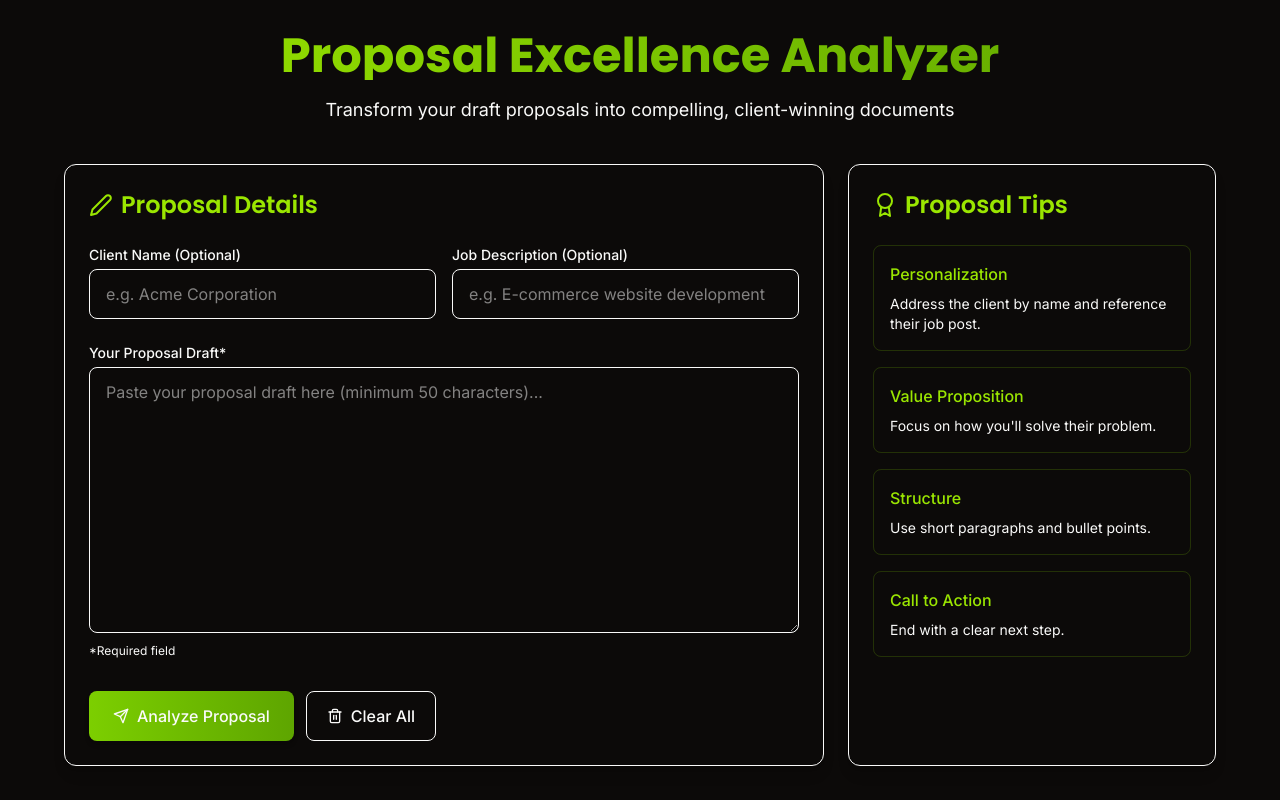
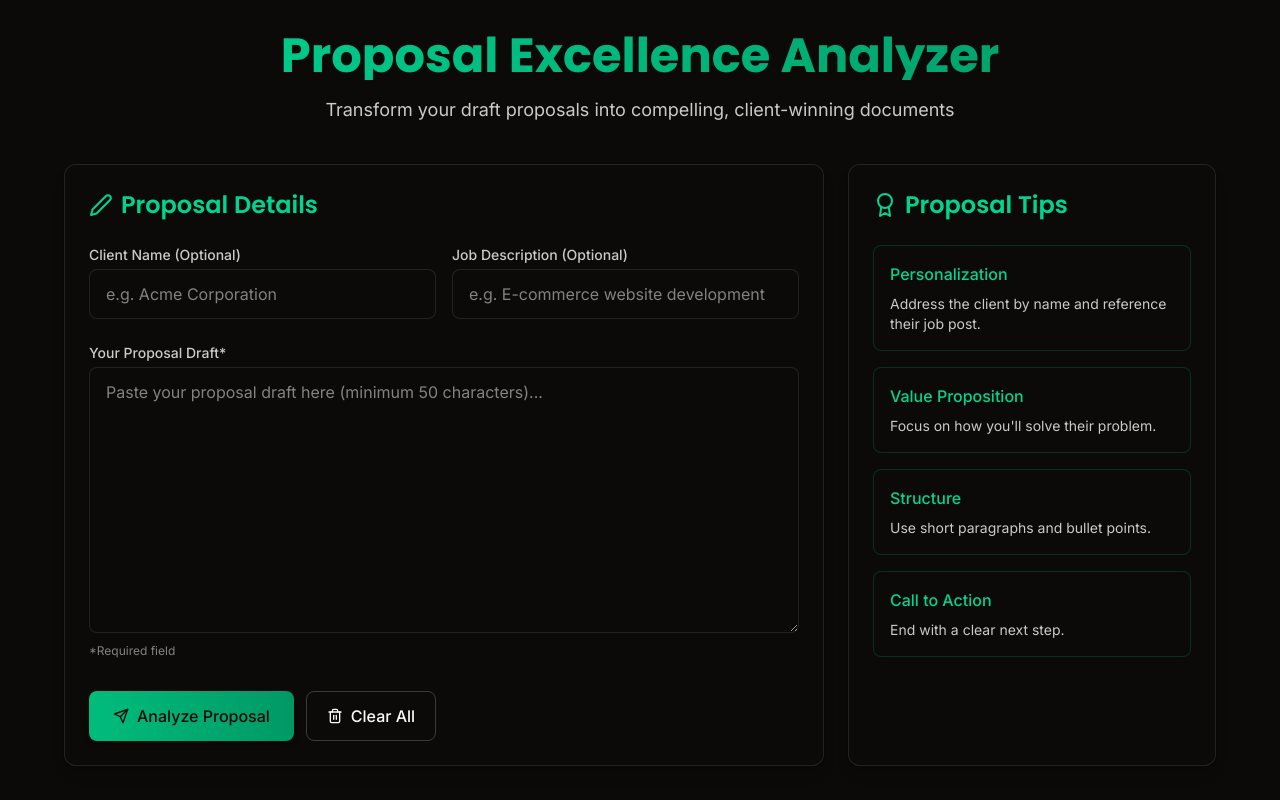
Before and after one commit to GhulamMuhammad-dev/proposalAnalyzerTools, a Next.js app: page /analyze in a window 1280 px wide. Built offline with nearby package versions, Linux system fonts and the light colour scheme.

Commit message:
change color theme of product

```diff
--- a/components/ProposalAnalyzer.jsx
+++ b/components/ProposalAnalyzer.jsx
@@ -7,7 +7,7 @@ import { FiSend, FiCopy, FiDownload, FiEdit2, FiTrash2, FiCheck, FiAward } from
 
 const AnimatedScoreBar = ({ score }) => {
   const barRef = useRef(null);
-  const color = score >= 8 ? "bg-lime-500" : score >= 5 ? "bg-amber-500" : "bg-red-500";
+  const color = score >= 8 ? "bg-primaryColor-400" : score >= 5 ? "bg-primaryColor-600" : "bg-primaryColor-800";
 
   useEffect(() => {
     if (barRef.current) {
@@ -24,7 +24,7 @@ const AnimatedScoreBar = ({ score }) => {
   }, [score]);
 
   return (
-    <div className="w-full h-2 bg-dark-color/50 rounded-full overflow-hidden">
+    <div className="w-full h-2 bg-darkColor/50 rounded-full overflow-hidden">
       <div ref={barRef} className={`h-full ${color}`}></div>
     </div>
   );
@@ -96,31 +96,31 @@ export default function ProposalAnalyzer() {
   };
 
   const scoreColor = (score) => {
-    if (score >= 8) return "text-lime-400";
-    if (score >= 5) return "text-amber-400";
-    return "text-red-400";
+    if (score >= 8) return "text-primaryColor-400";
+    if (score >= 5) return "text-primaryColor-600";
+    return "text-primaryColor-800";
   };
 
   return (
-    <div className="min-h-screen bg-dark-color text-light-color p-4 md:p-8">
+    <div className="min-h-screen bg-darkColor text-lightColor p-4 md:p-8">
       <div className="max-w-6xl mx-auto">
         <motion.div
           initial={{ opacity: 0, y: -20 }}
           animate={{ opacity: 1, y: 0 }}
           className="text-center mb-10"
         >
-          <h1 className="text-4xl md:text-5xl font-bold bg-clip-text text-transparent bg-gradient-to-r from-lime-400 to-lime-600 mb-4">
+          <h1 className="text-4xl md:text-5xl font-bold bg-clip-text text-transparent bg-gradient-to-r from-primaryColor-400 to-primaryColor-600 mb-4">
             Proposal Excellence Analyzer
           </h1>
-          <p className="text-lg text-light-color/80 max-w-2xl mx-auto">
+          <p className="text-lg text-lightColor/80 max-w-2xl mx-auto">
             Transform your draft proposals into compelling, client-winning documents
           </p>
         </motion.div>
 
         <div className="grid grid-cols-1 lg:grid-cols-3 gap-6">
           {/* Input Section */}
-          <div className="lg:col-span-2 bg-dark-color/70 rounded-xl p-6 shadow-lg border border-light-color/10">
-            <h2 className="text-2xl font-semibold mb-6 flex items-center gap-2 text-lime-400">
+          <div className="lg:col-span-2 bg-darkColor/70 rounded-xl p-6 shadow-lg border border-lightColor/10">
+            <h2 className="text-2xl font-semibold mb-6 flex items-center gap-2 text-primaryColor-400">
               <FiEdit2 />
               Proposal Details
             </h2>
@@ -128,46 +128,46 @@ export default function ProposalAnalyzer() {
             <form onSubmit={handleSubmit} className="space-y-6">
               <div className="grid grid-cols-1 md:grid-cols-2 gap-4">
                 <div>
-                  <label className="block text-sm font-medium text-light-color/80 mb-1">Client Name (Optional)</label>
+                  <label className="block text-sm font-medium text-lightColor/80 mb-1">Client Name (Optional)</label>
                   <input
                     value={clientName}
                     onChange={(e) => setClientName(e.target.value)}
                     placeholder="e.g. Acme Corporation"
-                    className="w-full px-4 py-3 bg-dark-color/50 border border-light-color/10 rounded-lg focus:ring-2 focus:ring-lime-500 focus:border-transparent text-light-color"
+                    className="w-full px-4 py-3 bg-darkColor/50 border border-lightColor/10 rounded-lg focus:ring-2 focus:ring-primaryColor-500 focus:border-transparent text-lightColor"
                   />
                 </div>
                 <div>
-                  <label className="block text-sm font-medium text-light-color/80 mb-1">Job Description (Optional)</label>
+                  <label className="block text-sm font-medium text-lightColor/80 mb-1">Job Description (Optional)</label>
                   <input
                     value={jobDescription}
                     onChange={(e) => setJobDescription(e.target.value)}
                     placeholder="e.g. E-commerce website development"
-                    className="w-full px-4 py-3 bg-dark-color/50 border border-light-color/10 rounded-lg focus:ring-2 focus:ring-lime-500 focus:border-transparent text-light-color"
+                    className="w-full px-4 py-3 bg-darkColor/50 border border-lightColor/10 rounded-lg focus:ring-2 focus:ring-primaryColor-500 focus:border-transparent text-lightColor"
                   />
                 </div>
               </div>
 
               <div>
-                <label className="block text-sm font-medium text-light-color/80 mb-1">Your Proposal Draft*</label>
+                <label className="block text-sm font-medium text-lightColor/80 mb-1">Your Proposal Draft*</label>
                 <textarea
                   value={proposal}
                   onChange={(e) => setProposal(e.target.value)}
                   rows={10}
                   placeholder="Paste your proposal draft here (minimum 50 characters)..."
-                  className="w-full px-4 py-3 bg-dark-color/50 border border-light-color/10 rounded-lg focus:ring-2 focus:ring-lime-500 focus:border-transparent text-light-color"
+                  className="w-full px-4 py-3 bg-darkColor/50 border border-lightColor/10 rounded-lg focus:ring-2 focus:ring-primaryColor-500 focus:border-transparent text-lightColor"
                 />
-                <p className="text-xs text-light-color/50 mt-1">*Required field</p>
+                <p className="text-xs text-lightColor/50 mt-1">*Required field</p>
               </div>
 
               <div className="flex flex-wrap gap-3 pt-2">
                 <button
                   type="submit"
                   disabled={loading}
-                  className="flex items-center gap-2 bg-gradient-to-r from-lime-500 to-lime-600 hover:from-lime-600 hover:to-lime-700 text-dark-color px-6 py-3 rounded-lg font-medium shadow-md transition-all disabled:opacity-70 disabled:cursor-not-allowed"
+                  className="flex items-center gap-2 bg-gradient-to-r from-primaryColor-500 to-primaryColor-600 hover:from-primaryColor-600 hover:to-primaryColor-700 text-darkColor px-6 py-3 rounded-lg font-medium shadow-md transition-all disabled:opacity-70 disabled:cursor-not-allowed"
                 >
                   {loading ? (
                     <>
-                      <svg className="animate-spin -ml-1 mr-2 h-5 w-5 text-dark-color" xmlns="http://www.w3.org/2000/svg" fill="none" viewBox="0 0 24 24">
+                      <svg className="animate-spin -ml-1 mr-2 h-5 w-5 text-darkColor" xmlns="http://www.w3.org/2000/svg" fill="none" viewBox="0 0 24 24">
                         <circle className="opacity-25" cx="12" cy="12" r="10" stroke="currentColor" strokeWidth="4"></circle>
                         <path className="opacity-75" fill="currentColor" d="M4 12a8 8 0 018-8V0C5.373 0 0 5.373 0 12h4zm2 5.291A7.962 7.962 0 014 12H0c0 3.042 1.135 5.824 3 7.938l3-2.647z"></path>
                       </svg>
@@ -189,7 +189,7 @@ export default function ProposalAnalyzer() {
                     setJobDescription("");
                     setResult(null);
                   }}
-                  className="flex items-center gap-2 px-5 py-3 border border-light-color/20 text-light-color hover:bg-dark-color/50 rounded-lg font-medium"
+                  className="flex items-center gap-2 px-5 py-3 border border-lightColor/20 text-lightColor hover:bg-darkColor/50 rounded-lg font-medium"
                 >
                   <FiTrash2 />
                   Clear All
@@ -199,27 +199,27 @@ export default function ProposalAnalyzer() {
           </div>
 
           {/* Tips Sidebar */}
-          <div className="bg-dark-color/70 rounded-xl p-6 shadow-lg border border-light-color/10 h-full">
-            <h2 className="text-2xl font-semibold mb-6 flex items-center gap-2 text-lime-400">
+          <div className="bg-darkColor/70 rounded-xl p-6 shadow-lg border border-lightColor/10 h-full">
+            <h2 className="text-2xl font-semibold mb-6 flex items-center gap-2 text-primaryColor-400">
               <FiAward />
               Proposal Tips
             </h2>
             <div className="space-y-4">
-              <div className="p-4 bg-dark-color/50 rounded-lg border border-lime-500/20">
-                <h3 className="font-medium text-lime-400 mb-2">Personalization</h3>
-                <p className="text-sm text-light-color/80">Address the client by name and reference their job post.</p>
+              <div className="p-4 bg-darkColor/50 rounded-lg border border-primaryColor-500/20">
+                <h3 className="font-medium text-primaryColor-400 mb-2">Personalization</h3>
+                <p className="text-sm text-lightColor/80">Address the client by name and reference their job post.</p>
               </div>
-              <div className="p-4 bg-dark-color/50 rounded-lg border border-lime-500/20">
-                <h3 className="font-medium text-lime-400 mb-2">Value Proposition</h3>
-                <p className="text-sm text-light-color/80">Focus on how you'll solve their problem.</p>
+              <div className="p-4 bg-darkColor/50 rounded-lg border border-primaryColor-500/20">
+                <h3 className="font-medium text-primaryColor-400 mb-2">Value Proposition</h3>
+                <p className="text-sm text-lightColor/80">Focus on how you'll solve their problem.</p>
               </div>
-              <div className="p-4 bg-dark-color/50 rounded-lg border border-lime-500/20">
-                <h3 className="font-medium text-lime-400 mb-2">Structure</h3>
-                <p className="text-sm text-light-color/80">Use short paragraphs and bullet points.</p>
+              <div className="p-4 bg-darkColor/50 rounded-lg border border-primaryColor-500/20">
+                <h3 className="font-medium text-primaryColor-400 mb-2">Structure</h3>
+                <p className="text-sm text-lightColor/80">Use short paragraphs and bullet points.</p>
               </div>
-              <div className="p-4 bg-dark-color/50 rounded-lg border border-lime-500/20">
-                <h3 className="font-medium text-lime-400 mb-2">Call to Action</h3>
-                <p className="text-sm text-light-color/80">End with a clear next step.</p>
+              <div className="p-4 bg-darkColor/50 rounded-lg border border-primaryColor-500/20">
+                <h3 className="font-medium text-primaryColor-400 mb-2">Call to Action</h3>
+                <p className="text-sm text-lightColor/80">End with a clear next step.</p>
               </div>
             </div>
           </div>
@@ -227,18 +227,18 @@ export default function ProposalAnalyzer() {
 
         {/* Results Section */}
         {result && (
-          <div ref={cardRef} className="mt-10 bg-dark-color/70 rounded-xl shadow-lg border border-light-color/10 overflow-hidden">
-            <div className="border-b border-light-color/10">
+          <div ref={cardRef} className="mt-10 bg-darkColor/70 rounded-xl shadow-lg border border-lightColor/10 overflow-hidden">
+            <div className="border-b border-lightColor/10">
               <div className="flex flex-wrap">
                 <button
                   onClick={() => setActiveTab("analysis")}
-                  className={`px-6 py-4 font-medium ${activeTab === "analysis" ? "text-lime-400 border-b-2 border-lime-400" : "text-light-color/70 hover:text-light-color"}`}
+                  className={`px-6 py-4 font-medium ${activeTab === "analysis" ? "text-primaryColor-400 border-b-2 border-primaryColor-400" : "text-lightColor/70 hover:text-lightColor"}`}
                 >
                   Analysis Report
                 </button>
                 <button
                   onClick={() => setActiveTab("proposal")}
-                  className={`px-6 py-4 font-medium ${activeTab === "proposal" ? "text-lime-400 border-b-2 border-lime-400" : "text-light-color/70 hover:text-light-color"}`}
+                  className={`px-6 py-4 font-medium ${activeTab === "proposal" ? "text-primaryColor-400 border-b-2 border-primaryColor-400" : "text-lightColor/70 hover:text-lightColor"}`}
                 >
                   Enhanced Proposal
                 </button>
@@ -248,20 +248,20 @@ export default function ProposalAnalyzer() {
             <div className="p-6">
               {activeTab === "analysis" ? (
                 <div className="space-y-8">
-                  <div className="flex flex-col md:flex-row items-start md:items-center justify-between gap-6 p-6 bg-dark-color/50 rounded-lg border border-lime-500/20">
+                  <div className="flex flex-col md:flex-row items-start md:items-center justify-between gap-6 p-6 bg-darkColor/50 rounded-lg border border-primaryColor-500/20">
                     <div>
-                      <h3 className="text-sm font-medium text-light-color/80 uppercase tracking-wider mb-2">
+                      <h3 className="text-sm font-medium text-lightColor/80 uppercase tracking-wider mb-2">
                         Overall Score
                       </h3>
                       <div className="flex items-end gap-3">
                         <span className={`text-5xl font-bold ${scoreColor(result.overall_score)}`}>
                           {result.overall_score}
                         </span>
-                        <span className="text-xl text-light-color/60 mb-1.5">/ 10</span>
+                        <span className="text-xl text-lightColor/60 mb-1.5">/ 10</span>
                       </div>
                     </div>
                     <div className="w-full md:w-64">
-                      <div className="flex justify-between text-xs text-light-color/60 mb-1">
+                      <div className="flex justify-between text-xs text-lightColor/60 mb-1">
                         <span>0</span>
                         <span>5</span>
                         <span>10</span>
@@ -276,15 +276,15 @@ export default function ProposalAnalyzer() {
                   </div>
 
                   <div className="grid grid-cols-1 md:grid-cols-2 gap-6">
-                    <div className="bg-dark-color/50 p-6 rounded-lg border border-lime-500/20">
-                      <h4 className="font-medium text-xl text-lime-400 flex items-center gap-2 mb-6">
+                    <div className="bg-darkColor/50 p-6 rounded-lg border border-primaryColor-500/20">
+                      <h4 className="font-medium text-xl text-primaryColor-400 flex items-center gap-2 mb-6">
                         Detailed Metrics
                       </h4>
                       <div className="space-y-5">
                         {Object.entries(result.scores).map(([k, v]) => (
                           <div key={k} className="group">
                             <div className="flex items-center justify-between mb-1">
-                              <span className="capitalize text-light-color font-medium">
+                              <span className="capitalize text-lightColor font-medium">
                                 {k.replace(/([A-Z])/g, " $1").trim()}
                               </span>
                               <span className={`font-bold ${scoreColor(v)}`}>
@@ -297,30 +297,30 @@ export default function ProposalAnalyzer() {
                       </div>
                     </div>
 
-                    <div className="bg-dark-color/50 p-6 rounded-lg border border-lime-500/20">
-                      <h4 className="font-medium text-xl text-lime-400 flex items-center gap-2 mb-6">
+                    <div className="bg-darkColor/50 p-6 rounded-lg border border-primaryColor-500/20">
+                      <h4 className="font-medium text-xl text-primaryColor-400 flex items-center gap-2 mb-6">
                         High Impact Changes
                       </h4>
                       <ul className="space-y-3">
                         {(result.high_impact_changes || result.highImpactChanges || []).map((it, i) => (
-                          <li key={i} className="flex items-start gap-3 p-3 bg-dark-color/30 rounded-lg border border-light-color/10 hover:bg-dark-color/40 transition-colors">
-                            <FiCheck className="text-lime-400 mt-1 flex-shrink-0" />
-                            <span className="text-light-color/90">{it}</span>
+                          <li key={i} className="flex items-start gap-3 p-3 bg-darkColor/30 rounded-lg border border-lightColor/10 hover:bg-darkColor/40 transition-colors">
+                            <FiCheck className="text-primaryColor-400 mt-1 flex-shrink-0" />
+                            <span className="text-lightColor/90">{it}</span>
                           </li>
                         ))}
                       </ul>
                     </div>
                   </div>
 
-                  <div className="bg-dark-color/50 p-6 rounded-lg border border-lime-500/20">
-                    <h4 className="font-medium text-xl text-lime-400 flex items-center gap-2 mb-6">
+                  <div className="bg-darkColor/50 p-6 rounded-lg border border-primaryColor-500/20">
+                    <h4 className="font-medium text-xl text-primaryColor-400 flex items-center gap-2 mb-6">
                       Top Suggestions
                     </h4>
                     <div className="grid grid-cols-1 md:grid-cols-2 gap-4">
                       {(result.suggestions || []).slice(0, 6).map((s, i) => (
-                        <div key={i} className="p-4 bg-dark-color/30 rounded-lg border border-light-color/10 hover:border-lime-500/30 transition-colors">
-                          <div className="text-sm font-medium text-lime-400 mb-1">{s.category}</div>
-                          <p className="text-sm text-light-color/80">{s.suggestion}</p>
+                        <div key={i} className="p-4 bg-darkColor/30 rounded-lg border border-lightColor/10 hover:border-primaryColor-500/30 transition-colors">
+                          <div className="text-sm font-medium text-primaryColor-400 mb-1">{s.category}</div>
+                          <p className="text-sm text-lightColor/80">{s.suggestion}</p>
                         </div>
                       ))}
                     </div>
@@ -329,18 +329,18 @@ export default function ProposalAnalyzer() {
               ) : (
                 <div>
                   <div className="flex flex-wrap items-center justify-between gap-4 mb-6">
-                    <h3 className="text-xl font-semibold text-lime-400">Enhanced Proposal</h3>
+                    <h3 className="text-xl font-semibold text-primaryColor-400">Enhanced Proposal</h3>
                     <div className="flex gap-3">
                       <button
                         onClick={handleCopy}
-                        className="flex items-center gap-2 px-4 py-2 bg-dark-color/50 border border-lime-500/30 hover:bg-lime-500/10 text-light-color rounded-lg transition-colors"
+                        className="flex items-center gap-2 px-4 py-2 bg-darkColor/50 border border-primaryColor-500/30 hover:bg-primaryColor-500/10 text-lightColor rounded-lg transition-colors"
                       >
                         <FiCopy />
                         {copySuccess || "Copy"}
                       </button>
                       <button
                         onClick={handleDownload}
-                        className="flex items-center gap-2 px-4 py-2 bg-lime-600 hover:bg-lime-700 text-dark-color rounded-lg transition-colors"
+                        className="flex items-center gap-2 px-4 py-2 bg-primaryColor-600 hover:bg-primaryColor-700 text-darkColor rounded-lg transition-colors"
                       >
                         <FiDownload />
                         Download
@@ -348,7 +348,7 @@ export default function ProposalAnalyzer() {
                     </div>
                   </div>
 
-                  <div className="prose prose-invert max-w-none bg-dark-color/30 p-6 rounded-lg border border-light-color/10">
+                  <div className="prose prose-invert max-w-none bg-darkColor/30 p-6 rounded-lg border border-lightColor/10">
                     <ReactMarkdown>{result.rewritten_proposal || result.rewrittenProposal || ""}</ReactMarkdown>
                   </div>
                 </div>
```
Also changed, not shown: app/api/analyze/route.js (+49 -39 lines).
